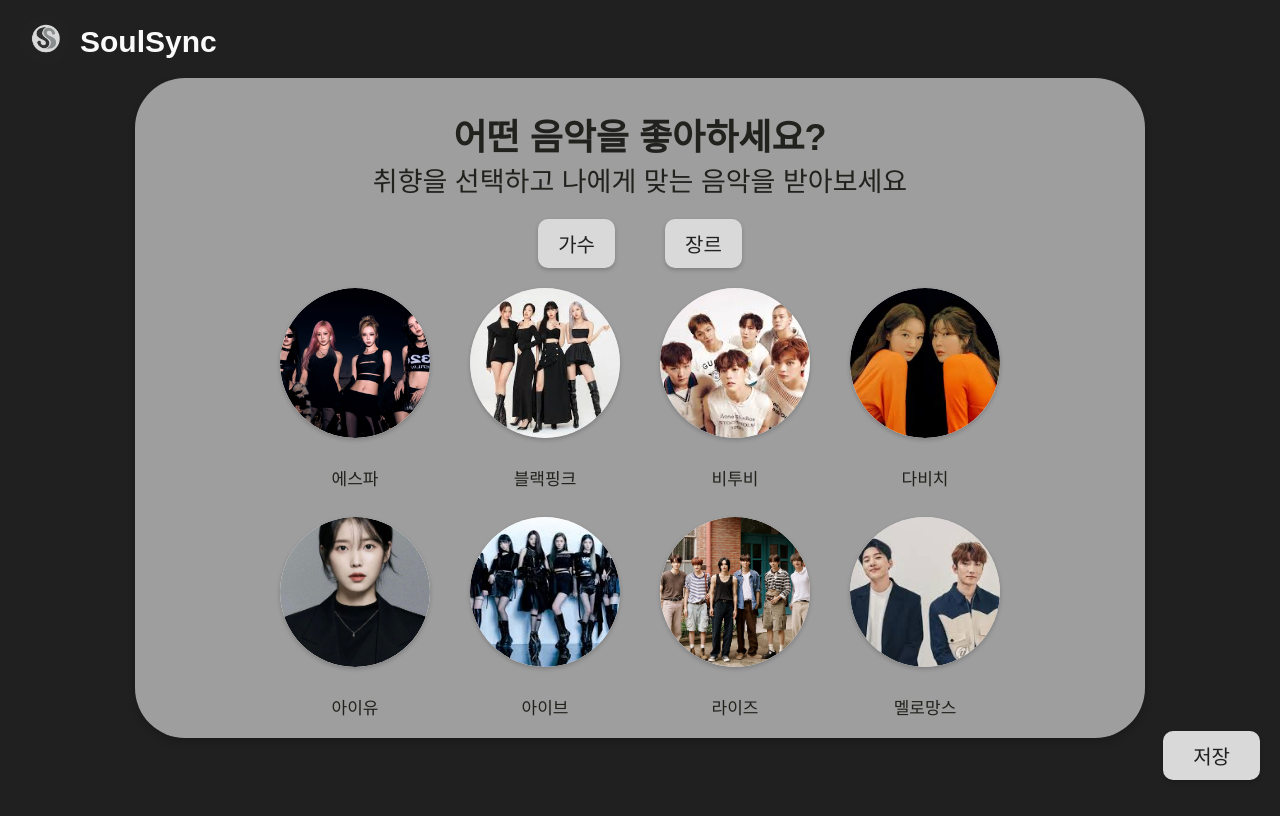
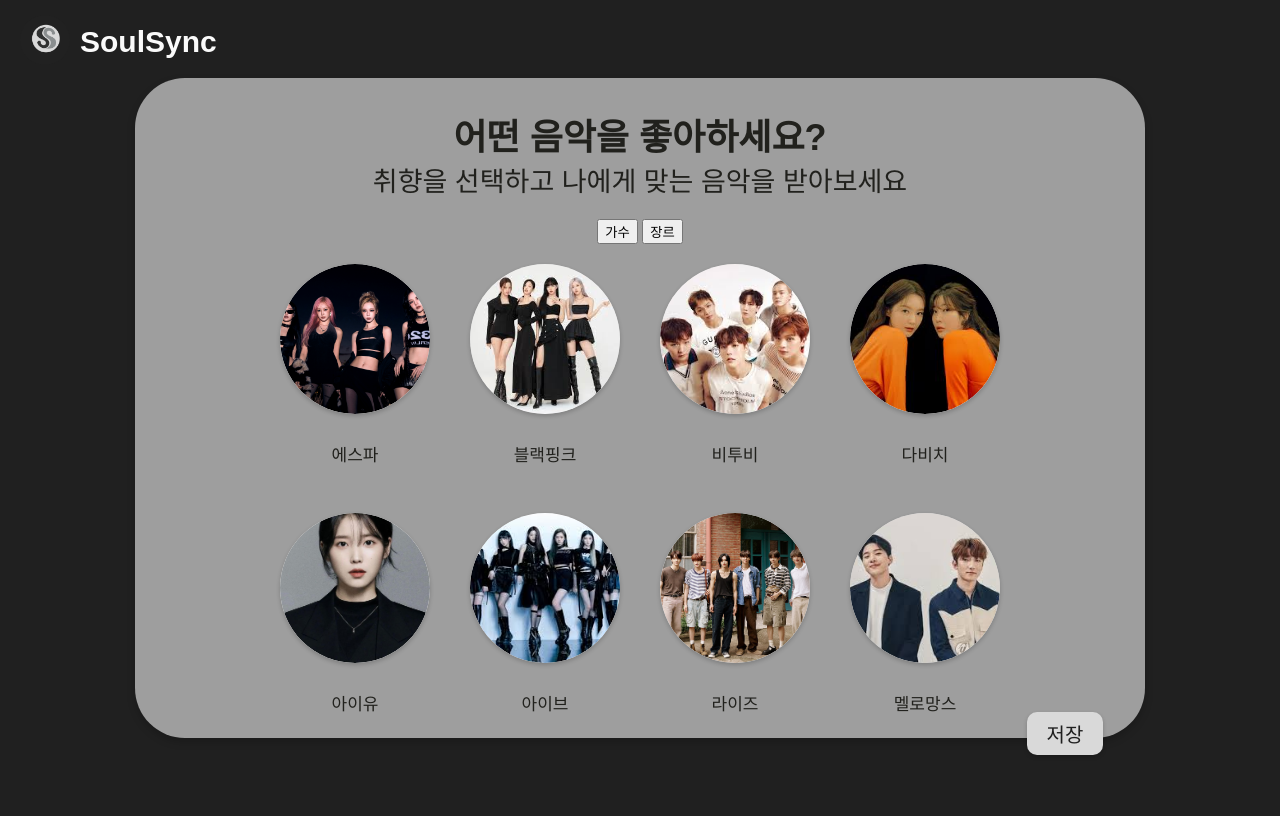
Before and after one commit to hzzz15/mini, a FastAPI app: template templates/choice.html in a window 1280 px wide. Run offline with FastAPI, Linux system fonts and the light colour scheme; the template is opened without the code that fills it, so the values that code supplies are empty.

Commit message:
Update choice.css

```diff
--- a/static/choice.css
+++ b/static/choice.css
@@ -64,28 +64,6 @@
     color: #21211D; /* 설명 텍스트 색상 */
 }
 
-/* 버튼 */
-.buttons {
-    display: flex;
-    gap: 50px;
-    margin-bottom: 20px;
-}
-
-.buttons button {
-    background-color: #D9D9D9;
-    color: #212121;
-    border: none;
-    border-radius: 10px;
-    padding: 10px 20px;
-    cursor: pointer;
-    font-size: 20px;
-    box-shadow: 0 2px 4px rgba(0, 0, 0, 0.2);
-}
-
-.buttons button:hover {
-    background-color: #333333;
-    color: #FFFFFF;
-}
 
 /* circle-row */
 .circle-row {
@@ -97,6 +75,8 @@
 
 /* circle-item */
 .circle-item {
+    margin-top: 10px;
+    padding-top: 10px;
     display: flex;
     flex-direction: column;
     align-items: center;
@@ -133,25 +113,27 @@
     color: #21211D; /* 설명 텍스트 색상 */
 }
 
-/* 저장 버튼 */
+/* 저장 버튼 (수정) */
 .save-btn {
-    position: absolute;
-    bottom: 20px;
-    right: 20px;
+    position: relative; /* container 내부에 위치 */
+    align-self: flex-end; /* 오른쪽 정렬 */
     background-color: #D9D9D9;
     color: #202020;
     border: none;
-    padding: 10px 30px;
+    padding: 7px 20px;
     border-radius: 10px;
     font-size: 20px;
     cursor: pointer;
     box-shadow: 0 2px 4px rgba(0, 0, 0, 0.2);
     transition: transform 0.2s;
+    top: -30px; /* 상단에서의 간격 */
+    margin-left: 850px;
 }
 
 .save-btn:hover {
     transform: scale(1.05);
 }
+
 /* circle 블러 오버레이 추가 */
 .overlay {
     position: absolute;
```
